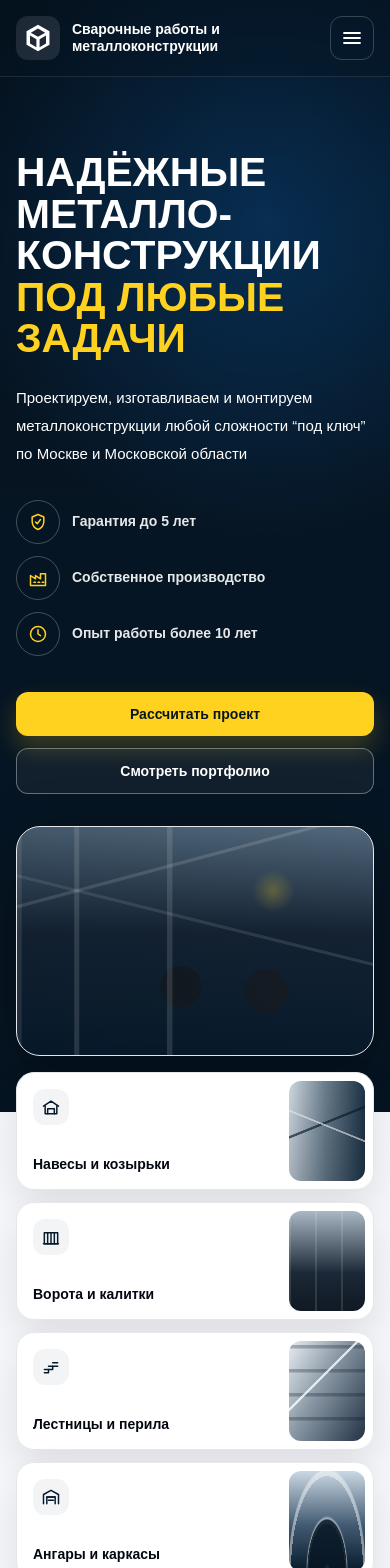
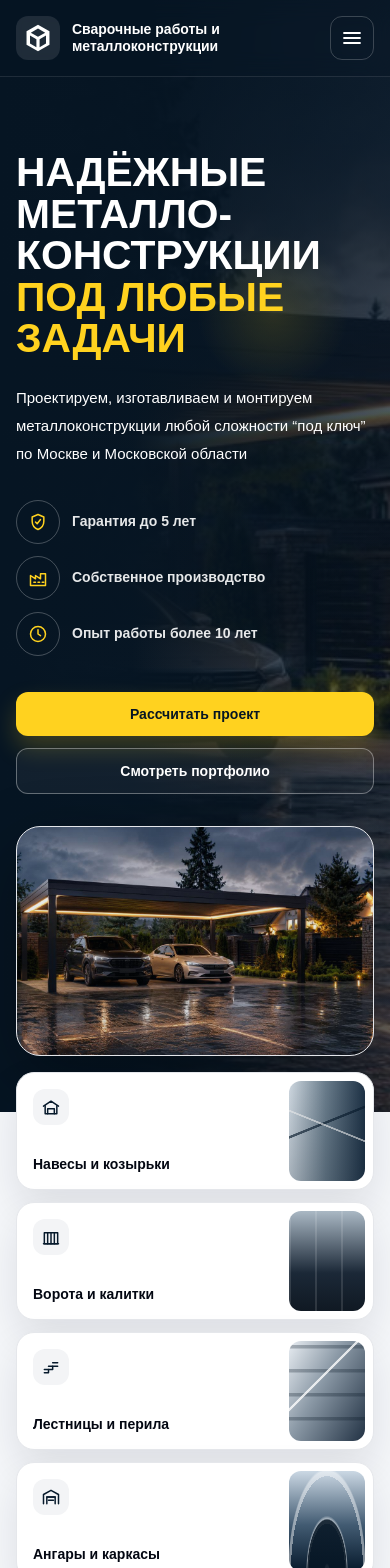
Before and after one commit to evgenykuimov-cloud/steel, a Next.js app: page / in a window 390 px wide. Shown: the top 1568 px of the page. Built offline with nearby package versions, Linux system fonts and the light colour scheme.

Commit message:
Use real carport image in hero

```diff
--- a/src/app/globals.css
+++ b/src/app/globals.css
@@ -130,17 +130,26 @@ textarea {
   overflow-wrap: normal;
 }
 
-.hero-visual,
-.hero-card {
+.hero-photo {
+  background-image: url("/images/hero-carport.jpg");
+  background-position: 58% center;
+  background-size: cover;
+  opacity: 0.48;
+  transform: scale(1.01);
+}
+
+.hero-shade {
   background:
-    linear-gradient(90deg, rgba(6, 21, 35, 0.22), rgba(6, 21, 35, 0.05)),
-    radial-gradient(circle at 72% 28%, rgba(255, 210, 31, 0.28), transparent 7%),
-    linear-gradient(165deg, transparent 0 24%, rgba(255, 255, 255, 0.16) 24.3% 25%, transparent 25.4% 100%),
-    linear-gradient(14deg, transparent 0 56%, rgba(255, 255, 255, 0.12) 56.2% 57%, transparent 57.2% 100%),
-    linear-gradient(90deg, rgba(255, 255, 255, 0.12) 0 1.2%, transparent 1.4% 16%, rgba(255, 255, 255, 0.16) 16.2% 17.4%, transparent 17.6% 42%, rgba(255, 255, 255, 0.15) 42.2% 43.5%, transparent 43.8% 100%),
-    radial-gradient(circle at 46% 70%, rgba(20, 25, 31, 0.95) 0 8%, transparent 8.5%),
-    radial-gradient(circle at 70% 72%, rgba(22, 27, 34, 0.95) 0 7%, transparent 7.5%),
-    linear-gradient(180deg, rgba(95, 119, 139, 0.9), rgba(23, 37, 53, 0.92) 46%, rgba(7, 26, 44, 0.95));
+    radial-gradient(circle at 70% 28%, rgba(255, 210, 31, 0.24), transparent 9%),
+    linear-gradient(90deg, #061523 0%, rgba(6, 21, 35, 0.98) 34%, rgba(6, 21, 35, 0.68) 58%, rgba(6, 21, 35, 0.18) 100%);
+}
+
+.hero-mobile-photo {
+  background-image:
+    linear-gradient(180deg, rgba(6, 21, 35, 0.04), rgba(6, 21, 35, 0.18)),
+    url("/images/hero-carport.jpg");
+  background-position: 62% center;
+  background-size: cover;
 }
 
 .lead-panel {
@@ -286,4 +295,9 @@ textarea {
   .hero-title {
     font-size: 3.75rem;
   }
+
+  .hero-photo {
+    background-position: 66% center;
+    opacity: 0.96;
+  }
 }
--- a/src/components/Hero.tsx
+++ b/src/components/Hero.tsx
@@ -9,17 +9,17 @@ const advantages = [
 
 export function Hero() {
   return (
-    <section className="relative overflow-hidden bg-ink-950 pt-28 text-white md:pt-32">
-      <div className="absolute inset-0 bg-[radial-gradient(circle_at_68%_20%,rgba(11,77,140,0.55),transparent_34%),linear-gradient(90deg,#061523_0%,rgba(6,21,35,0.94)_36%,rgba(6,21,35,0.55)_63%,rgba(6,21,35,0.85)_100%)]" />
+    <section className="relative isolate overflow-hidden bg-ink-950 pt-28 text-white md:pt-32">
       <div
-        className="hero-visual absolute inset-y-0 right-0 hidden w-[68%] bg-cover bg-center opacity-80 md:block"
+        className="hero-photo absolute inset-0"
         role="img"
         aria-label="Металлический навес с подсветкой и автомобилями"
       />
-      <div className="absolute inset-0 bg-gradient-to-b from-black/20 via-transparent to-ink-950/45" />
+      <div className="hero-shade absolute inset-0" />
+      <div className="absolute inset-0 bg-gradient-to-b from-ink-950/80 via-ink-950/10 to-ink-950/82" />
 
-      <div className="relative mx-auto grid max-w-7xl gap-8 px-4 pb-14 pt-10 sm:px-6 md:grid-cols-[0.92fr_1.08fr] md:gap-10 md:pb-24 lg:px-8">
-        <div className="min-w-0 max-w-2xl">
+      <div className="relative mx-auto grid max-w-7xl gap-8 px-4 pb-14 pt-10 sm:px-6 md:grid-cols-[0.92fr_1.08fr] md:gap-10 md:pb-24 lg:grid-cols-[minmax(0,850px)_1fr] lg:px-8">
+        <div className="min-w-0 max-w-[850px]">
           <h1
             className="hero-title font-black uppercase tracking-normal"
             aria-label="Надёжные металлоконструкции под любые задачи"
@@ -29,7 +29,7 @@ export function Hero() {
               <br />
               металлоконструкции
               <br />
-              <span className="text-cta">под любые задачи</span>
+              <span className="text-cta lg:whitespace-nowrap">под любые задачи</span>
             </span>
             <span className="sm:hidden" aria-hidden="true">
               Надёжные
@@ -68,7 +68,11 @@ export function Hero() {
         </div>
 
         <div className="relative min-h-[230px] sm:min-h-[300px] md:min-h-[430px]">
-          <div className="hero-card absolute inset-x-0 bottom-0 mx-auto h-full max-w-[560px] rounded-[24px] border border-white/14 bg-white/8 shadow-dark backdrop-blur-[1px] md:hidden" />
+          <div
+            className="hero-mobile-photo absolute inset-x-0 bottom-0 mx-auto h-full max-w-[560px] rounded-[24px] border border-white/18 shadow-dark md:hidden"
+            role="img"
+            aria-label="Навес для двух автомобилей вечером"
+          />
         </div>
       </div>
     </section>
```
Also changed, not shown: public/images/hero-carport.jpg (added).
